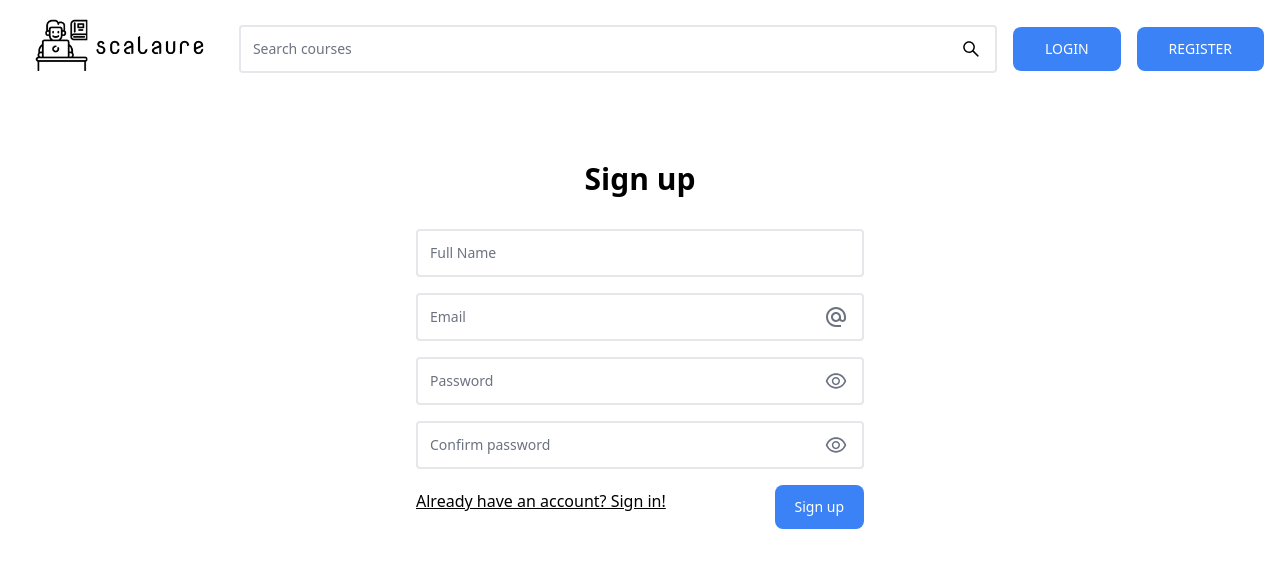
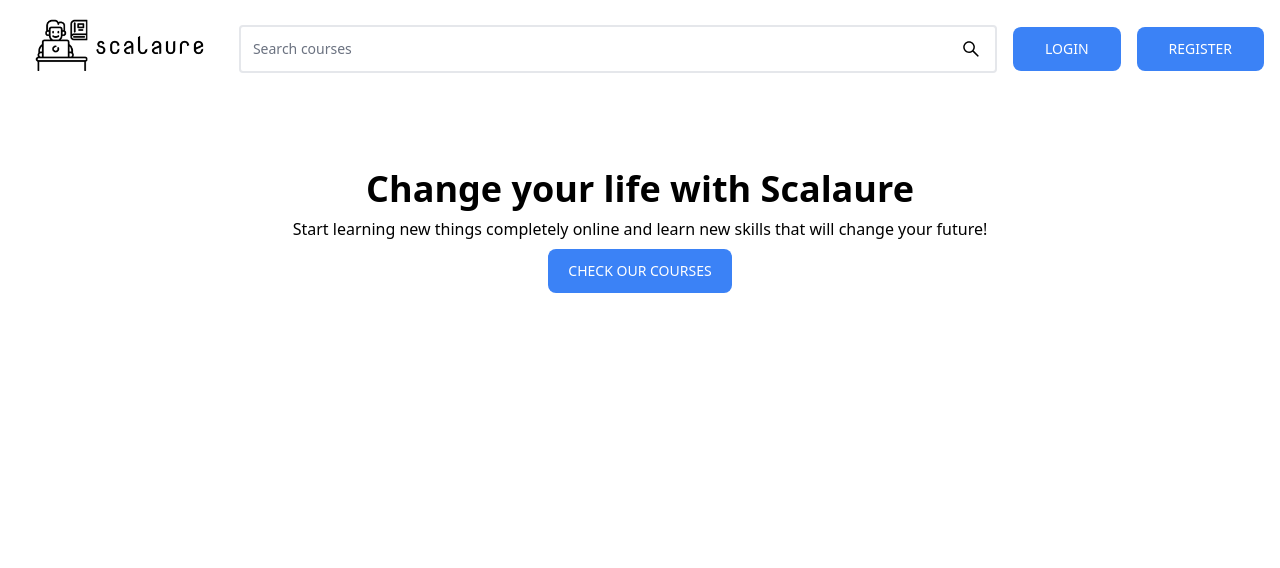
Before and after one commit to scalaure/scalaure, a Next.js app in the folder packages/frontend/: page / in a window 1280 px wide. Shown: the top 568 px of the page. Built offline with nearby package versions, Linux system fonts and the light colour scheme.

Commit message:
feat: add home and 404 page

```diff
--- a/packages/frontend/components/layout/Header.tsx
+++ b/packages/frontend/components/layout/Header.tsx
@@ -1,16 +1,19 @@
-import { SIGN_IN_PATH, SIGN_UP_PATH } from 'constants/paths';
+import { INDEX_PATH, SIGN_IN_PATH, SIGN_UP_PATH } from 'constants/paths';
 import { Link } from 'components/shared/Link';
 import { SRInput } from 'components/shared/SRInput';
 import Image from 'next/image';
+import NextLink from 'next/link';
 import { AiOutlineSearch } from 'react-icons/ai';
 import logo from '../../public/scalaure.png';
 
 export const Header = () => {
   return (
     <header className='flex p-4 items-center gap-4'>
-      <div className='w-72 mx-4'>
-        <Image src={logo} alt='Scalaure' />
-      </div>
+      <NextLink href={INDEX_PATH}>
+        <a className='w-72 mx-4'>
+          <Image src={logo} alt='Scalaure' />
+        </a>
+      </NextLink>
       <SRInput
         id='courses'
         placeholder='Search courses'
--- a/packages/frontend/components/page-contents/IndexPageContent.tsx
+++ b/packages/frontend/components/page-contents/IndexPageContent.tsx
@@ -1,5 +1,14 @@
-import { SignUp } from 'components/SignUp';
+import { COURSES_PATH } from 'constants/paths';
+import { Link } from 'components/shared/Link';
 
 export const IndexPageContent = () => {
-  return <SignUp />;
+  return (
+    <div className='max-w-screen-xl px-4 py-16 mx-auto sm:px-6 lg:px-8 text-center'>
+      <h1 className='my-2 text-4xl font-bold'>Change your life with Scalaure</h1>
+      <h2 className='my-2'>
+        Start learning new things completely online and learn new skills that will change your future!
+      </h2>
+      <Link href={COURSES_PATH}>CHECK OUR COURSES</Link>
+    </div>
+  );
 };
--- /dev/null
+++ b/packages/frontend/components/page-contents/SignUpPageContent.tsx
@@ -0,0 +1,5 @@
+import { SignUp } from 'components/SignUp';
+
+export const SignUpPageContent = () => {
+  return <SignUp />;
+};
--- a/packages/frontend/components/shared/ErrorMsg.tsx
+++ b/packages/frontend/components/shared/ErrorMsg.tsx
@@ -1,5 +1,5 @@
 interface Props {
-  readonly msg?: string;
+  readonly msg: string;
 }
 
 export const ErrorMsg = ({ msg }: Props) => {
--- a/packages/frontend/components/shared/FormControl.tsx
+++ b/packages/frontend/components/shared/FormControl.tsx
@@ -12,6 +12,8 @@ interface Props extends Children {
 }
 
 export const FormControl = ({ children, errors, id, placeholder, register, type = 'text' }: Props) => {
+  const msg = errors[id]?.message;
+
   return (
     <>
       <div className='relative'>
@@ -28,7 +30,7 @@ export const FormControl = ({ children, errors, id, placeholder, register, type
         />
         {children}
       </div>
-      {errors[id] && <ErrorMsg msg={errors[id]?.message} />}
+      {msg && <ErrorMsg msg={msg} />}
     </>
   );
 };
--- a/packages/frontend/components/shared/Link.tsx
+++ b/packages/frontend/components/shared/Link.tsx
@@ -1,3 +1,4 @@
+import { INDEX_PATH } from 'constants/paths';
 import clsx from 'clsx';
 import L from 'next/link';
 import type { LinkHTMLAttributes } from 'react';
@@ -6,7 +7,7 @@ interface Props extends LinkHTMLAttributes<HTMLAnchorElement> {
   readonly className?: string;
 }
 
-export const Link = ({ children, className, href = '/', ...rest }: Props) => {
+export const Link = ({ children, className, href = INDEX_PATH, ...rest }: Props) => {
   const classes = clsx(
     'block sm:w-auto sm:inline-block px-5 py-3 text-sm font-medium text-white bg-blue-500 rounded-lg',
     className
--- a/packages/frontend/constants/paths.ts
+++ b/packages/frontend/constants/paths.ts
@@ -1,3 +1,4 @@
 export const INDEX_PATH = '/';
 export const SIGN_IN_PATH = '/sign-in';
 export const SIGN_UP_PATH = '/sign-up';
+export const COURSES_PATH = '/courses';
--- /dev/null
+++ b/packages/frontend/pages/404.tsx
@@ -0,0 +1,12 @@
+import { Link } from 'components/shared/Link';
+
+const NotFoundPage = () => {
+  return (
+    <div className='flex flex-col items-center'>
+      <h1 className='text-center text-4xl font-bold mt-16'>Page not found</h1>
+      <Link className='mt-8'>Go back to home page</Link>
+    </div>
+  );
+};
+
+export default NotFoundPage;
--- /dev/null
+++ b/packages/frontend/pages/sign-up/index.tsx
@@ -0,0 +1,7 @@
+import { SignUpPageContent } from 'components/page-contents/SignUpPageContent';
+
+const SignUpPage = () => {
+  return <SignUpPageContent />;
+};
+
+export default SignUpPage;
```
